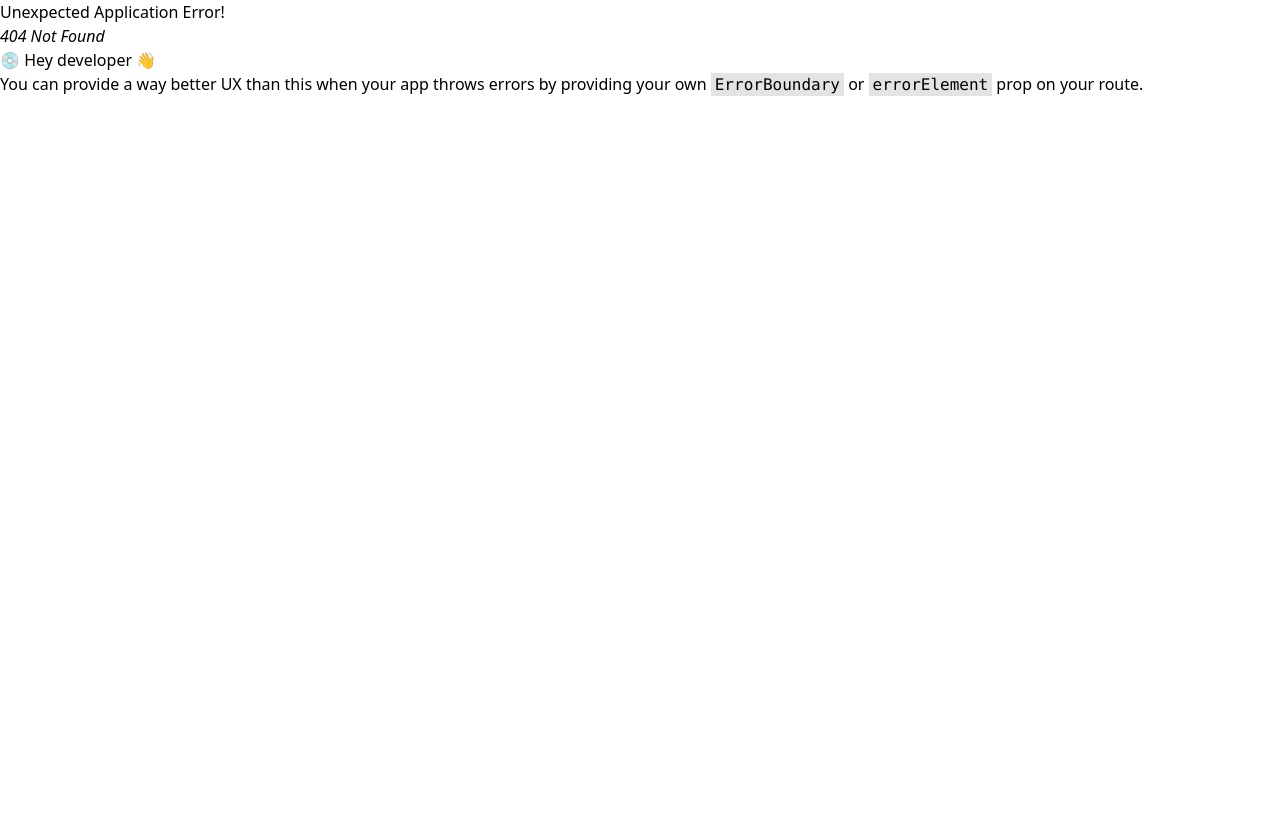
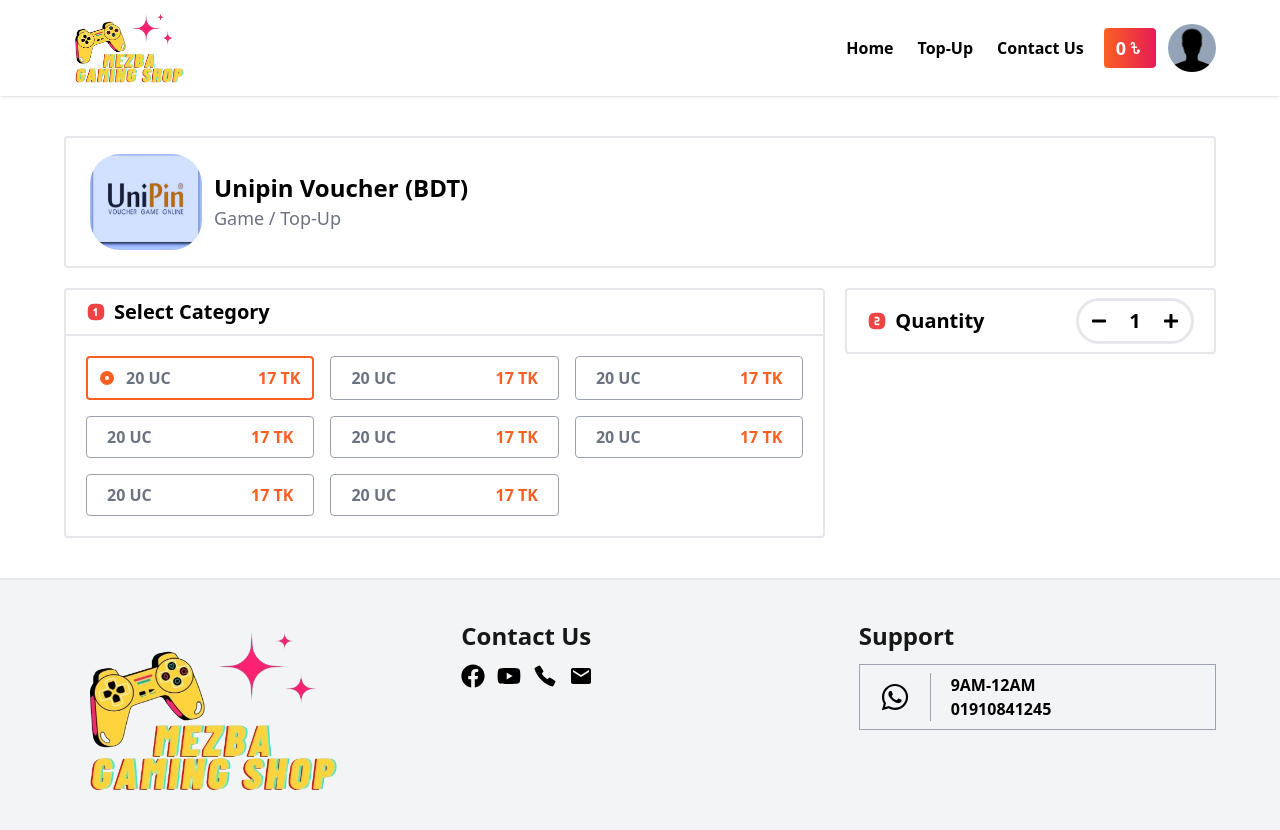
Before and after one commit to alimran-dev/topup-shop, a React (Vite) app in the folder topup-shop-client/: page /unipin in a window 1280 px wide. Before the commit this address had no page. Shown: the top 830 px of the page. Before the commit the page ends 800 px from the top, so only its background shows below. Built offline with nearby package versions, Linux system fonts and the light colour scheme.

Commit message:
added: unipin items page

```diff
--- a/topup-shop-client/src/pages/Home/Services/Services.jsx
+++ b/topup-shop-client/src/pages/Home/Services/Services.jsx
@@ -3,8 +3,10 @@ import unipin from "../../../assets/images/unipin.jpg";
 import idcode from "../../../assets/images/idcode.png";
 import weekly from "../../../assets/images/weekly.png";
 import shell from "../../../assets/images/shell.jpg";
+import { useNavigate } from "react-router-dom";
 
 const Services = () => {
+  const navigate = useNavigate();
   return (
     <>
       <div className="flex items-center justify-center">
@@ -15,10 +17,18 @@ const Services = () => {
         <span className="block border-t-2 border-[#FA6023] flex-1"></span>
       </div>
       <div className="flex flex-wrap justify-center gap-5 my-5">
-        <ServiceCard image={unipin} title="Unipin Voucher(BDT)" />
-        <ServiceCard image={idcode} title="IDCODE Topup [BD SERVER]" />
-        <ServiceCard image={weekly} title="Weekly & Monthly [ Offer ]" />
-        <ServiceCard image={shell} title="Garena Shell Code (MY)" />
+        <div onClick={()=>navigate('/unipin')} className="flex-1">
+          <ServiceCard image={unipin} title="Unipin Voucher(BDT)" />
+        </div>
+        <div onClick={()=>navigate('/idcode')} className="flex-1">
+          <ServiceCard image={idcode} title="IDCODE Topup [BD SERVER]" />
+        </div>
+        <div onClick={()=>navigate('/weekly-monthly')} className="flex-1">
+          <ServiceCard image={weekly} title="Weekly & Monthly [ Offer ]" />
+        </div>
+        <div onClick={()=> navigate('/shell')} className="flex-1">
+          <ServiceCard image={shell} title="Garena Shell Code (MY)" />
+        </div>
       </div>
     </>
   );
--- /dev/null
+++ b/topup-shop-client/src/pages/Idcode/Idcode.jsx
@@ -0,0 +1,9 @@
+const Idcode = () => {
+    return (
+        <div>
+
+        </div>
+    );
+};
+
+export default Idcode;
--- /dev/null
+++ b/topup-shop-client/src/pages/MyOrders/MyCodes.jsx
@@ -0,0 +1,9 @@
+const MyCodes = () => {
+    return (
+        <div>
+            Codes
+        </div>
+    );
+};
+
+export default MyCodes;
--- /dev/null
+++ b/topup-shop-client/src/pages/MyOrders/MyOrders.css
@@ -0,0 +1,8 @@
+.order-active-tab {
+  @apply bg-gradient-to-r from-[#FA6023] to-[#E61C55] py-1.5 px-3 text-lg text-white font-semibold rounded;
+}
+.order-tab-border {
+  background: linear-gradient(#fff, #fff) padding-box,
+    linear-gradient(to right, #fa6023, #e61c55) border-box;
+  border: 2px solid transparent;
+}
--- a/topup-shop-client/src/pages/MyOrders/MyOrders.jsx
+++ b/topup-shop-client/src/pages/MyOrders/MyOrders.jsx
@@ -1,9 +1,47 @@
+import { useState } from "react";
+import "./MyOrders.css";
+import OrderHistory from "./OrderHistory";
+import MyCodes from "./MyCodes";
+
 const MyOrders = () => {
-    return (
-        <div>
-
-        </div>
-    );
+  const [isHistory, setIsHistory] = useState(true);
+  return (
+    <div>
+      <div className="w-fit mx-auto">
+        <button
+          onClick={() => setIsHistory(true)}
+          className={`order-tab-border`}
+        >
+          <span
+            className={`${
+              isHistory
+                ? "order-active-tab"
+                : "bg-gradient-to-r from-[#FA6023] to-[#E61C55] text-transparent bg-clip-text font-bold text-lg px-3 py-1.5"
+            }`}
+          >
+            Order History
+          </span>
+        </button>
+        <button
+          onClick={() => setIsHistory(false)}
+          className={`order-tab-border`}
+        >
+          <span
+            className={`${
+              isHistory
+                ? "bg-gradient-to-r from-[#FA6023] to-[#E61C55] text-transparent bg-clip-text font-bold text-lg px-3 py-1.5"
+                : "order-active-tab"
+            }`}
+          >
+            My Codes
+          </span>
+        </button>
+          </div>
+          <div className="my-8">
+              {isHistory?<OrderHistory />:<MyCodes />}
+          </div>
+    </div>
+  );
 };
 
 export default MyOrders;
--- /dev/null
+++ b/topup-shop-client/src/pages/MyOrders/OrderHistory.jsx
@@ -0,0 +1,22 @@
+const OrderHistory = () => {
+    return (
+        <div>
+            <table className="w-full">
+                <thead>
+                    <tr>
+                        <th className="border py-2">#</th>
+                        <th className="border py-2">Category</th>
+                        <th className="border py-2">Package</th>
+                        <th className="border py-2">Price</th>
+                        <th className="border py-2">Status</th>
+                    </tr>
+                </thead>
+                <tbody>
+
+                </tbody>
+            </table>
+        </div>
+    );
+};
+
+export default OrderHistory;
--- a/topup-shop-client/src/pages/Shared/Navbar/Navbar.jsx
+++ b/topup-shop-client/src/pages/Shared/Navbar/Navbar.jsx
@@ -9,6 +9,7 @@ import { TfiMenuAlt } from "react-icons/tfi";
 import { MdAccountBalance } from "react-icons/md";
 import { IoGridOutline } from "react-icons/io5";
 import { BiSupport } from "react-icons/bi";
+import { TbCurrencyTaka } from "react-icons/tb";
 
 const Navbar = () => {
   const [isOpen, setIsOpen] = useState(false);
@@ -60,7 +61,9 @@ const Navbar = () => {
             </NavLink>
           </div>
           {user ? (
-            <div>
+            <div className="flex items-center gap-3">
+              <span className="bg-gradient-to-r from-[#FA6023] to-[#E61C55] py-1.5 px-3 text-lg text-white font-semibold rounded flex items-center"> 0 <TbCurrencyTaka />
+              </span>
               <img
                 onClick={() => setIsOpen(!isOpen)}
                 src={avater}
--- /dev/null
+++ b/topup-shop-client/src/pages/Shell/Shell.jsx
@@ -0,0 +1,9 @@
+const Shell = () => {
+    return (
+        <div>
+
+        </div>
+    );
+};
+
+export default Shell;
--- /dev/null
+++ b/topup-shop-client/src/pages/Unipin/Unipin.jsx
@@ -0,0 +1,113 @@
+import { useState } from "react";
+import unipin from "../../assets/images/unipin.jpg";
+import {
+  TbSquareRoundedNumber1Filled,
+  TbSquareRoundedNumber2Filled,
+} from "react-icons/tb";
+import { FaMinus, FaPlus } from "react-icons/fa";
+
+const Unipin = () => {
+  const [selected, setSelected] = useState(true);
+  const [quantity, setQuantity] = useState(1);
+  return (
+    <div className="space-y-5">
+      <div className="flex items-center gap-3 border-2 py-4 px-6 rounded">
+        <img
+          src={unipin}
+          alt=""
+          className="w-24 h-20 md:w-28 md:h-24 rounded-[30px]"
+        />
+        <div>
+          <p className="text-xl md:text-2xl font-semibold">
+            Unipin Voucher (BDT)
+          </p>
+          <p className="md:text-lg font-medium text-gray-500">Game / Top-Up</p>
+        </div>
+      </div>
+      <div className="grid md:grid-cols-3 gap-5">
+        <div className="md:col-span-2 border-2 rounded">
+          <h1 className="text-xl font-semibold py-2 px-5 border-b-2 flex items-center gap-2">
+            <TbSquareRoundedNumber1Filled className="text-red-500" /> Select
+            Category
+          </h1>
+          <div className="col-span-2 grid grid-cols-2 lg:grid-cols-3 gap-4 px-3 md:px-5 py-5">
+            <div
+              className={`flex items-center gap-3 py-2 px-3 rounded ${
+                selected
+                  ? "border-2 border-[#FA6023]"
+                  : "border-2 border-gray-400"
+              }`}
+            >
+              <span
+                className={`border-[5px] rounded-full p-0.5 ${
+                  selected ? "border-[#FA6023]" : ""
+                }`}
+              ></span>
+              <span className="font-bold flex-1 text-gray-500">20 UC</span>
+              <span className="text-[#FA6023] font-bold">17 TK</span>
+            </div>
+            <div className="flex items-center gap-3 border border-gray-400 py-2 px-5 rounded">
+              <span className="font-bold flex-1 text-gray-500">20 UC</span>
+              <span className="text-[#FA6023] font-bold">17 TK</span>
+            </div>
+            <div className="flex items-center gap-3 border border-gray-400 py-2 px-5 rounded">
+              <span className="font-bold flex-1 text-gray-500">20 UC</span>
+              <span className="text-[#FA6023] font-bold">17 TK</span>
+            </div>
+            <div className="flex items-center gap-3 border border-gray-400 py-2 px-5 rounded">
+              <span className="font-bold flex-1 text-gray-500">20 UC</span>
+              <span className="text-[#FA6023] font-bold">17 TK</span>
+            </div>
+            <div className="flex items-center gap-3 border border-gray-400 py-2 px-5 rounded">
+              <span className="font-bold flex-1 text-gray-500">20 UC</span>
+              <span className="text-[#FA6023] font-bold">17 TK</span>
+            </div>
+            <div className="flex items-center gap-3 border border-gray-400 py-2 px-5 rounded">
+              <span className="font-bold flex-1 text-gray-500">20 UC</span>
+              <span className="text-[#FA6023] font-bold">17 TK</span>
+            </div>
+            <div className="flex items-center gap-3 border border-gray-400 py-2 px-5 rounded">
+              <span className="font-bold flex-1 text-gray-500">20 UC</span>
+              <span className="text-[#FA6023] font-bold">17 TK</span>
+            </div>
+            <div className="flex items-center gap-3 border border-gray-400 py-2 px-5 rounded">
+              <span className="font-bold flex-1 text-gray-500">20 UC</span>
+              <span className="text-[#FA6023] font-bold">17 TK</span>
+            </div>
+          </div>
+        </div>
+        <div>
+          <div className="text-xl font-semibold py-2 px-5 border-2 rounded flex md:flex-col lg:flex-row items-center gap-2 w-full">
+            <h2 className="flex-1 flex items-center gap-2">
+              <TbSquareRoundedNumber2Filled className="text-red-500" /> Quantity
+            </h2>
+            <div className="flex items-center gap-2 border-[3px] rounded-full">
+              <span
+                onClick={() => quantity > 1 && setQuantity(quantity - 1)}
+                className="cursor-pointer w-full h-full py-3 pl-3"
+              >
+                <FaMinus className="text-base" />
+              </span>
+              <input
+                className="w-10 text-center"
+                value={quantity}
+                onChange={(e) => setQuantity(parseInt(e.target.value) || 0)}
+              ></input>
+              <span
+                onClick={() => setQuantity(quantity + 1)}
+                className="cursor-pointer w-full h-full py-3 pr-3"
+              >
+                <FaPlus className="text-base" />
+              </span>
+            </div>
+          </div>
+          <div>
+
+          </div>
+        </div>
+      </div>
+    </div>
+  );
+};
+
+export default Unipin;
--- /dev/null
+++ b/topup-shop-client/src/pages/WeeklyMonthly/WeeklyMonthly.jsx
@@ -0,0 +1,9 @@
+const WeeklyMonthly = () => {
+    return (
+        <div>
+
+        </div>
+    );
+};
+
+export default WeeklyMonthly;
```
Also changed, not shown: topup-shop-client/src/Routes/Router.jsx (+20 -0 lines).
